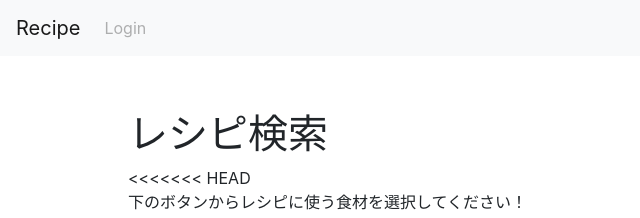
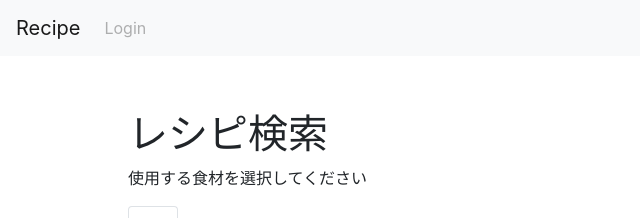
Before and after one commit to wata-wata/djangoRecipe, a Django app: page / in a window 1280 px wide. Shown: the top 218 px of the page, without its empty margins (0-640 px from the left). Run offline with Django 3.2, Linux system fonts and the light colour scheme; some libraries are stand-ins or nearby versions.

Commit message:
namespase fixed

```diff
--- a/app/views.py
+++ b/app/views.py
@@ -57,7 +57,7 @@ class ResultView(View):
 				result.append(recipes[recipes_num["cat_rank"]][recipes_num["res_rank"]])
 			return render(request,'home/searchResult.html',{ "result":result })
 		else:
-			messages.warning(request,"最低1つ以上選択してください")
+			messages.error(request,"最低1つ以上選択してください")
 			return redirect('app:index')
 
 
--- a/project/settings.py
+++ b/project/settings.py
@@ -130,6 +130,7 @@ MEDIA_URL = '/media/'
 #フラッシュメッセージ
 MESSAGE_TAGS = {
     messages.SUCCESS: 'alert alert-success',
+    messages.ERROR: 'alert alert-danger'
 }
 
 #ログイン画面
--- a/templates/home/index.html
+++ b/templates/home/index.html
@@ -2,13 +2,8 @@
 
 {% block content %}
 <h1>レシピ検索</h1>
-<<<<<<< HEAD
-<p>下のボタンからレシピに使う食材を選択してください！</p>
-<form action={% url 'djangoRecipe:result' %} method="get">
-=======
 <p>使用する食材を選択してください</p>
 <form action={% url 'app:result' %} method="get">
->>>>>>> feature/yoshino
 	<ul class="nav nav-tabs" role="tablist">
   		<li class="nav-item">
   			<a class="nav-link active" id="item1-tab" data-toggle="tab" href="#item1" role="tab" aria-controls="item1" aria-selected="true">肉</a>
--- a/templates/home/searchResult.html
+++ b/templates/home/searchResult.html
@@ -1,8 +1,8 @@
 {% extends "base.html" %}
 
 {% block content %}
+<h1>検索結果</h1>
 {% for i in result %}
-<h1>検索結果</h1>
 {{ i.recipeId }}
 {% endfor %}
 {% endblock %}
```
